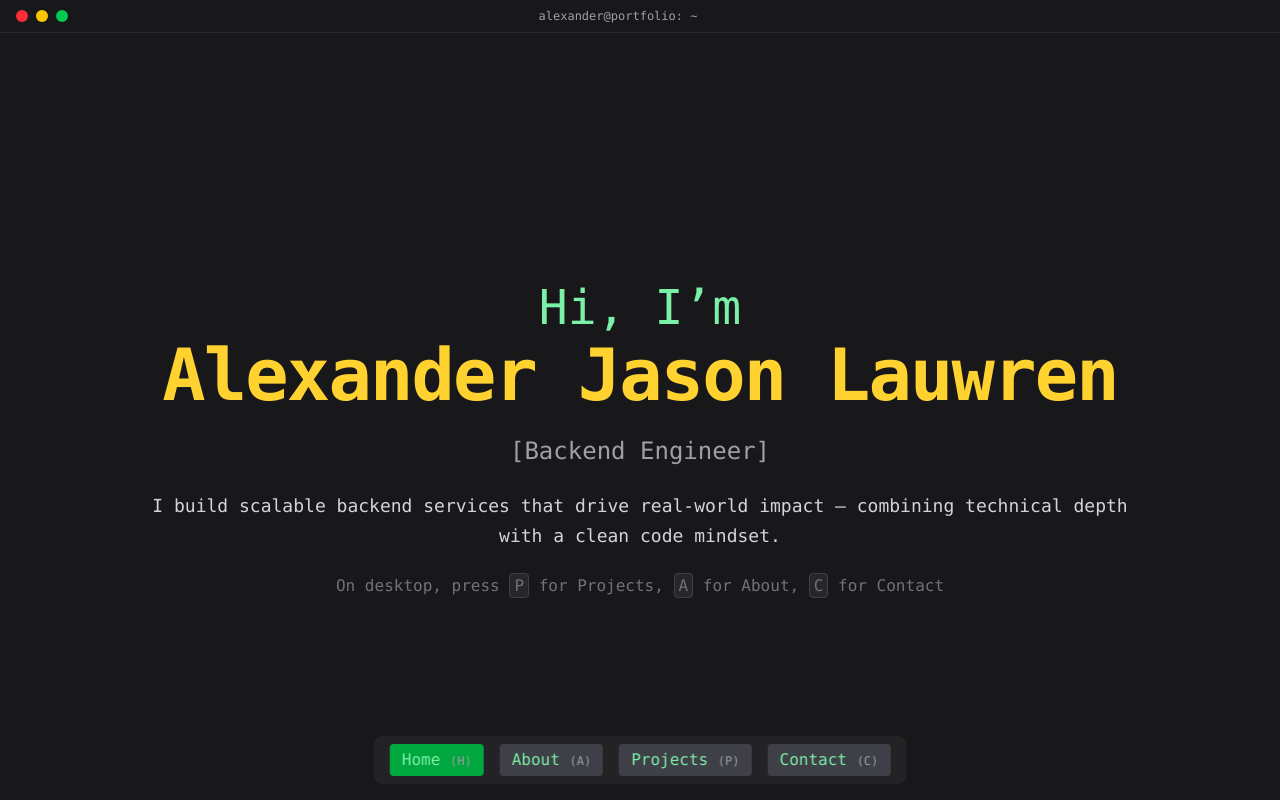
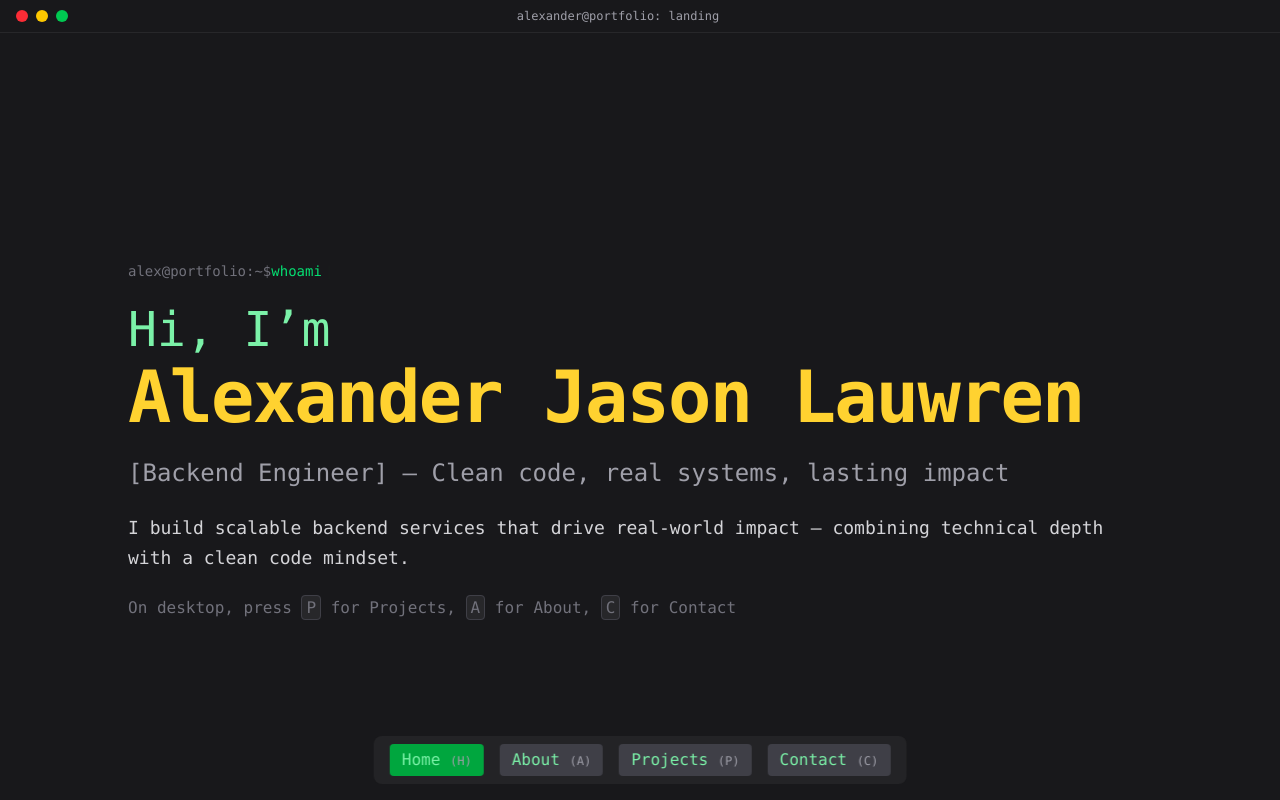
Before and after one commit to a01fufuk/myportfolio, a React (Vite) app: page / in a window 1280 px wide. Built offline with nearby package versions, Linux system fonts and the light colour scheme.

Commit message:
checkpoint landing before rev

```diff
--- a/package.json
+++ b/package.json
@@ -14,7 +14,8 @@
     "@tailwindcss/vite": "^4.1.6",
     "framer-motion": "^12.11.1",
     "react": "^19.1.0",
-    "react-dom": "^19.1.0"
+    "react-dom": "^19.1.0",
+    "react-simple-typewriter": "^5.0.1"
   },
   "devDependencies": {
     "@eslint/js": "^9.25.0",
--- a/src/App.jsx
+++ b/src/App.jsx
@@ -1,13 +1,16 @@
 // src/App.jsx
 import { useState, useEffect } from "react";
-import { AnimatePresence, motion } from "framer-motion";
+import { AnimatePresence, motion as FramerMotion } from "framer-motion";
 
-import Landing from "./components/Landing";
+// import Landing from "./components/Landing";
 import About from "./pages/About";
 import Projects from "./pages/Projects";
 import Contact from "./pages/Contact";
 import FooterNav from "./components/FooterNav";
 import Header from "./components/Header";
+// import LandingV2 from "./components/LandingV2";
+import LandingV2Rev1 from "./components/LandingV2Rev1";
+// import LandingV3 from "./components/LandingV3";
 
 const landingVariants = {
   initial: { opacity: 0, y: 50 },
@@ -39,11 +42,11 @@ function App() {
 
   return (
     <div className="flex flex-col h-screen">
-      <Header />
+      <Header title={view} />
       {/* ALWAYS top-aligned with padding */}
       <div className="flex-grow overflow-y-auto pt-12 px-4 md:px-8">
         <AnimatePresence mode="wait" initial={false}>
-          <motion.div
+          <FramerMotion.div
             key={view}
             variants={view === "landing" ? landingVariants : defaultVariants}
             initial="initial"
@@ -52,11 +55,11 @@ function App() {
             transition={transition}
             className="w-full h-full"
           >
-            {view === "landing" && <Landing />}
+            {view === "landing" && <LandingV2Rev1 />}
             {view === "projects" && <Projects />}
             {view === "about" && <About />}
             {view === "contact" && <Contact />}
-          </motion.div>
+          </FramerMotion.div>
         </AnimatePresence>
       </div>
 
--- /dev/null
+++ b/src/components/LandingV2.jsx
@@ -0,0 +1,83 @@
+// src/components/Landing.jsx
+import React from "react";
+import { motion } from "framer-motion";
+
+export default function Landing() {
+  const nameText = "Alexander Jason Lauwren";
+  const pitchText =
+    "I build scalable backend services that drive real-world impact — combining technical depth with a clean code mindset.";
+
+  return (
+    <div className="flex flex-col justify-center h-full">
+      <div className="container mx-auto px-6 md:px-12 lg:px-24 space-y-6">
+        {/* Terminal prompt flair */}
+        <motion.div
+          initial={{ opacity: 0, y: -10 }}
+          animate={{ opacity: 1, y: 0 }}
+          transition={{ duration: 0.6 }}
+          className="text-sm text-zinc-500 font-mono"
+        >
+          alex@portfolio:~$
+          <span className="text-green-400"> whoami</span>
+        </motion.div>
+
+        {/* Greeting */}
+        <motion.div
+          initial={{ opacity: 0 }}
+          animate={{ opacity: 1 }}
+          transition={{ duration: 0.8, delay: 0.2 }}
+          className="space-y-2"
+        >
+          <h1 className="text-4xl md:text-5xl font-medium text-green-300">
+            Hi, I’m
+          </h1>
+          <h1 className="text-5xl md:text-6xl lg:text-7xl font-bold tracking-tight text-amber-300">
+            {nameText}
+          </h1>
+        </motion.div>
+
+        {/* Role */}
+        <motion.h2
+          className="text-xl md:text-2xl text-zinc-400"
+          initial={{ opacity: 0 }}
+          animate={{ opacity: 1 }}
+          transition={{ delay: 1.0, duration: 0.8 }}
+        >
+          [Backend Engineer] — Clean code, real systems, lasting impact
+        </motion.h2>
+
+        {/* Elevator Pitch */}
+        <motion.p
+          className="text-base md:text-lg text-zinc-300 leading-relaxed"
+          initial={{ opacity: 0 }}
+          animate={{ opacity: 1 }}
+          transition={{ delay: 1.6, duration: 0.8 }}
+        >
+          {pitchText}
+        </motion.p>
+
+        {/* CTA Hint */}
+        <motion.p
+          className="text-sm md:text-base text-zinc-500 mt-6"
+          initial={{ opacity: 0 }}
+          animate={{ opacity: 1 }}
+          transition={{ delay: 2.2, duration: 0.8 }}
+        >
+          On desktop, press{" "}
+          <kbd className="px-1 py-0.5 bg-zinc-800 rounded border border-zinc-700">
+            P
+          </kbd>{" "}
+          for Projects,{" "}
+          <kbd className="px-1 py-0.5 bg-zinc-800 rounded border border-zinc-700">
+            A
+          </kbd>{" "}
+          for About,{" "}
+          <kbd className="px-1 py-0.5 bg-zinc-800 rounded border border-zinc-700">
+            C
+          </kbd>{" "}
+          for Contact
+        </motion.p>
+      </div>
+    </div>
+  );
+}
--- /dev/null
+++ b/src/components/LandingV2Rev1.jsx
@@ -0,0 +1,130 @@
+// src/components/Landing.jsx
+import React, { useEffect, useState } from "react";
+import { AnimatePresence, motion as FramerMotion } from "framer-motion";
+import { useTypewriter, Cursor } from "react-simple-typewriter";
+
+export default function Landing() {
+  const [showIntro, setShowIntro] = useState(false);
+  const [loopCnt, setLoopCnt] = useState(0);
+
+  const whoAmI = "whoami";
+
+  useEffect(() => {
+    setLoopCnt(1);
+  }, []);
+
+  const [text] = useTypewriter({
+    words: [whoAmI],
+    typeSpeed: 100,
+    deleteSpeed: 0,
+    delaySpeed: 700,
+    loop: loopCnt,
+    onLoopDone: () => setTimeout(() => setShowIntro(true), 500),
+    // onType: (charIndex) => {
+    //   if (charIndex === whoAmI.length - 1) setShowIntro(true); // Trigger just after typing
+    // },
+  });
+
+  return (
+    <div className="flex flex-col justify-center h-full">
+      <div className="container mx-auto px-6 md:px-12 lg:px-24 space-y-6">
+        {/* Terminal prompt flair */}
+        <div
+          initial={{ opacity: 0, y: -10 }}
+          animate={{ opacity: 1, y: 0 }}
+          transition={{ duration: 0.6 }}
+          className="text-sm text-zinc-500 font-mono"
+        >
+          alex@portfolio:~$
+          <span className="text-green-400">
+            <span>{text}</span>
+            <Cursor cursorColor="#22c55e" />
+          </span>
+        </div>
+
+        {/* <div className="text-sm text-zinc-500 font-mono">
+
+        </div> */}
+
+        {showIntro && (
+          <AnimatePresence>
+            <HeroText />
+          </AnimatePresence>
+        )}
+      </div>
+    </div>
+  );
+}
+
+const HeroText = () => {
+  const pitchText =
+    "I build scalable backend services that drive real-world impact — combining technical depth with a clean code mindset.";
+  const nameText = "Alexander Jason Lauwren";
+
+  return (
+    <>
+      {/* Greeting */}
+      <FramerMotion.div
+        initial={{ opacity: 0 }}
+        animate={{ opacity: 1 }}
+        transition={{ duration: 1.2 }}
+      >
+        <FramerMotion.div
+          initial={{ height: 0 }}
+          animate={{ height: "auto" }}
+          transition={{ duration: 0.7, delay: 0 }}
+          className="space-y-2"
+        >
+          <h1 className="text-4xl md:text-5xl font-medium text-green-300">
+            Hi, I’m
+          </h1>
+          <h1 className="text-5xl md:text-6xl lg:text-7xl font-bold tracking-tight text-amber-300">
+            {nameText}
+          </h1>
+        </FramerMotion.div>
+      </FramerMotion.div>
+
+      {/* Role */}
+      <FramerMotion.h2
+        className="text-xl md:text-2xl text-zinc-400"
+        initial={{ opacity: 0 }}
+        animate={{ opacity: 1 }}
+        transition={{ delay: 1.0, duration: 0.8 }}
+      >
+        [Backend Engineer] — Clean code, real systems, lasting impact
+      </FramerMotion.h2>
+
+      {/* Elevator Pitch */}
+      <FramerMotion.p
+        className="text-base md:text-lg text-zinc-300 leading-relaxed"
+        initial={{ opacity: 0 }}
+        animate={{ opacity: 1 }}
+        transition={{ delay: 1.6, duration: 0.8 }}
+      >
+        {pitchText}
+      </FramerMotion.p>
+
+      {/* CTA Hint */}
+      <FramerMotion.p
+        className="text-sm md:text-base text-zinc-500 mt-6"
+        initial={{ opacity: 0 }}
+        animate={{ opacity: 1 }}
+        transition={{ delay: 2.2, duration: 0.8 }}
+      >
+        On desktop, press{" "}
+        <kbd className="px-1 py-0.5 bg-zinc-800 rounded border border-zinc-700">
+          P
+        </kbd>{" "}
+        for Projects,{" "}
+        <kbd className="px-1 py-0.5 bg-zinc-800 rounded border border-zinc-700">
+          A
+        </kbd>{" "}
+        for About,{" "}
+        <kbd className="px-1 py-0.5 bg-zinc-800 rounded border border-zinc-700">
+          C
+        </kbd>{" "}
+        for Contact
+      </FramerMotion.p>
+    </>
+  );
+};
--- /dev/null
+++ b/src/components/LandingV3.jsx
@@ -0,0 +1,51 @@
+// src/components/Landing.jsx
+import React, { useState } from "react";
+import { useTypewriter, Cursor } from "react-simple-typewriter";
+import { motion } from "framer-motion";
+
+export default function Landing() {
+  const [showIntro, setShowIntro] = useState(false);
+
+  const [text] = useTypewriter({
+    words: ["alex@portfolio:~$ whoami"],
+    typeSpeed: 40,
+    deleteSpeed: 0,
+    delaySpeed: 700,
+    loop: 1,
+    onLoopDone: () => setShowIntro(true),
+    onType: (charIndex) => {
+      if (charIndex === 23) setShowIntro(true); // Trigger just after typing
+    },
+  });
+
+  return (
+    <div className="flex flex-col justify-center items-start h-full px-6 md:px-12 lg:px-24 font-mono text-green-300">
+      {/* Terminal prompt */}
+      <div className="text-xl md:text-2xl mb-4">
+        <span>{text}</span>
+        <Cursor cursorColor="#22c55e" />
+      </div>
+
+      {/* Animated content */}
+      {showIntro && (
+        <motion.div
+          className="space-y-4"
+          initial={{ opacity: 0, y: 10 }}
+          animate={{ opacity: 1, y: 0 }}
+          transition={{ duration: 0.8 }}
+        >
+          <h1 className="text-4xl md:text-5xl font-bold text-amber-300">
+            Alexander Jason Lauwren
+          </h1>
+          <h2 className="text-xl md:text-2xl text-zinc-400">
+            [Backend Engineer]
+          </h2>
+          <p className="text-base md:text-lg text-zinc-300 leading-relaxed max-w-xl">
+            I build scalable backend services that drive real-world impact —
+            combining technical depth with a clean code mindset.
+          </p>
+        </motion.div>
+      )}
+    </div>
+  );
+}
```
Also changed, not shown: 1 other file (tests, documents, lock files or other folders).
